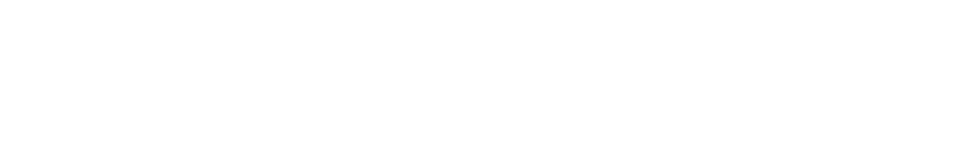
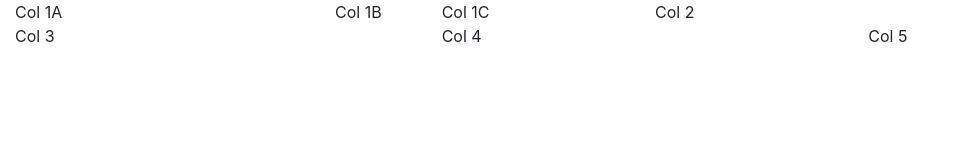
Before and after one commit to jeffalewis42/startertemplate-bootstrapclass, a plain HTML site: page index.html in a window 1280 px wide. Shown: the whole page, without its empty margins (0-954 px from the left). Drawn offline with nearby package versions, Linux system fonts and the light colour scheme.

Commit message:
Grid system

```diff
--- a/index.html
+++ b/index.html
@@ -13,10 +13,35 @@
     <link rel="stylesheet" href="style.css">
 
 
-    <title></title>
+    <title>Bootstrap Class</title>
 </head>
 
 <body>
+
+    <div class="container-fluid">
+        <div class="row">
+            <div class="col-6">
+                <div class="row">
+                    <div class="col-6">Col 1A</div>
+                    <div class="col-2">Col 1B</div>
+                    <div class="col-4">Col 1C</div>
+                </div>
+            </div>
+            <div class="col-6">
+                Col 2
+            </div>
+        </div>
+        <div class="row">
+            <div class="col-sm-6 col-lg-4">Col 3</div>
+            <div class="col-sm-6 col-lg-4">Col 4</div>
+            <div class="col-sm-12 col-lg-4">Col 5</div>
+        </div>
+    </div>
+
+
+
+
+
 
 
     <!-- Optional JavaScript -->
```
